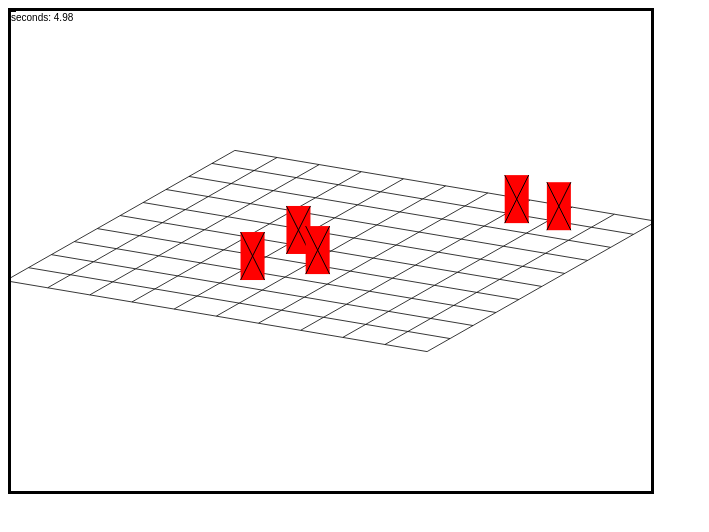
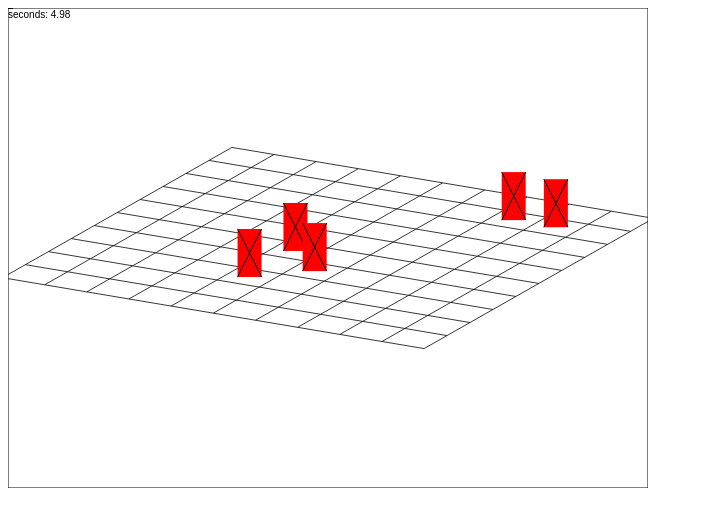
Before and after one commit to cpeter256/ebola-popper, a plain HTML site: page index.html in a window 1280 px wide. Shown: the whole page, without its empty margins (0-709 px from the left). Drawn offline with Linux system fonts and the light colour scheme.

Commit message:
Changed canvas to render the border in software instead of with css
This fixes some wonky mouse offset shit

```diff
--- a/index.html
+++ b/index.html
@@ -5,7 +5,7 @@
 		<meta charset="UTF-8">
 	</head>
 	<body>
-		<canvas id="game_canvas" width="640" height="480" style="border: solid black; position: relative">
+		<canvas id="game_canvas" width="640" height="480" style="position: relative">
 			Your browser does not support the &lt;canvas&gt; element or you have javascript disabled
 		</canvas>
 		<script src="script/game.js"></script>
--- a/script/game.js
+++ b/script/game.js
@@ -24,7 +24,16 @@ function test_sleep(ms) {
 }
 
 
-
+function draw_border(canvas, ctx) {
+	ctx.strokeStyle = "#000000";
+	ctx.beginPath();
+	ctx.moveTo(0, 0);
+	ctx.lineTo(canvas.width, 0);
+	ctx.lineTo(canvas.width, canvas.height);
+	ctx.lineTo(0, canvas.height);
+	ctx.lineTo(0, 0);
+	ctx.stroke();
+};
 
 var main_function = function() {
 	//testing code, this crap better not be in our final build
@@ -63,6 +72,8 @@ var main_function = function() {
 
 		test_loc = test_world.screen_to_world(mouse_pos, the_canvas.width/2, the_canvas.height/2, 48, .0001*state_time, Math.PI*.4);
 		do_render(null, state_time, the_canvas, the_ctx);
+		//render border in software instead of css
+		draw_border(the_canvas, the_ctx);
 		window.requestAnimationFrame(step);
 	}
 
```
